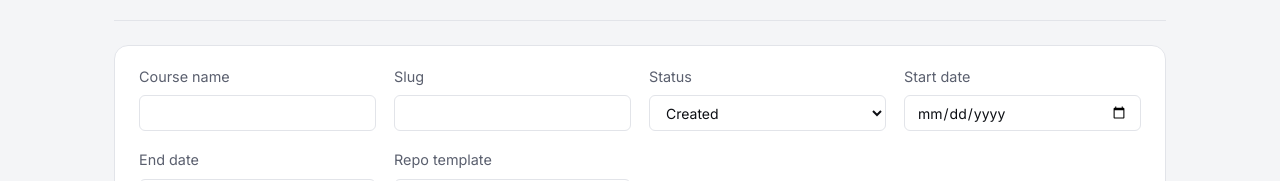
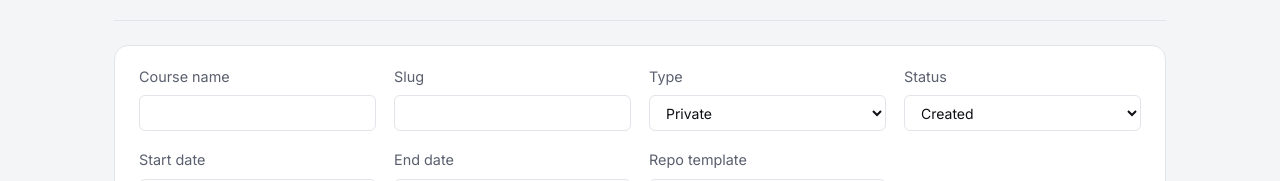
Before and after one commit to fsctask-dev/fcstask-frontend, a React app: page /course/create in a window 1280 px wide. Shown: the part 171-352 px from the top of the page. Built offline with nearby package versions, Linux system fonts and the light colour scheme; no server answers; the HTML template or start-up script is replaced by a standard one.

Commit message:
checking

```diff
--- a/src/api/endpoints.ts
+++ b/src/api/endpoints.ts
@@ -61,6 +61,7 @@ export interface CourseDTO {
   name: string
   slug: string
   status: string
+  type: string
   start_date: string
   end_date: string
   repo_template: string
@@ -73,6 +74,10 @@ export async function getCourses(status?: string): Promise<CourseDTO[]> {
   return api.get<CourseDTO[]>(`/api/courses${query}`)
 }
 
+export async function getPublicCourses(): Promise<CourseDTO[]> {
+  return api.get<CourseDTO[]>('/api/courses/public')
+}
+
 export async function getCourse(courseId: string): Promise<CourseDTO> {
   return api.get<CourseDTO>(`/api/courses/${courseId}`)
 }
@@ -80,6 +85,7 @@ export async function getCourse(courseId: string): Promise<CourseDTO> {
 export async function createCourse(req: {
   name: string
   slug: string
+  type: string
   status: string
   startDate: string
   endDate: string
@@ -94,6 +100,7 @@ export async function updateCourse(
   req: Partial<{
     name: string
     status: string
+    type: string
     startDate: string
     endDate: string
     repoTemplate: string
@@ -209,8 +216,9 @@ export function courseDTOToModel(dto: CourseDTO): Course {
     id: dto.id,
     name: dto.name,
     status: dto.status as Course['status'],
+    type: dto.type as 'public' | 'private',
     url: dto.url,
-    isFinished: dto.status === 'finished',
+  isFinished: dto.status === 'finished',
   }
 }
 
--- a/src/components/CourseForm.tsx
+++ b/src/components/CourseForm.tsx
@@ -33,6 +33,17 @@ export function CourseForm({ form, onChange, submitLabel, onSubmit, loading, onC
           onChange={(event) => onChange('slug', event.target.value)}
           readOnly={isEdit}
         />
+      </label>
+      <label>
+        Type
+        <select
+          className="input"
+          value={form.type}
+          onChange={(event) => onChange('type', event.target.value as 'public' | 'private')}
+        >
+          <option value="private">Private</option>
+          <option value="public">Public</option>
+        </select>
       </label>
       <label>
         Status
--- a/src/layouts/MainLayout.tsx
+++ b/src/layouts/MainLayout.tsx
@@ -2,8 +2,7 @@ import { useEffect, useState } from 'react'
 import { Link, NavLink, Outlet, useLocation, useNavigate } from 'react-router-dom'
 import { useAuth } from '../context/AuthContext'
 import { useTheme } from '../hooks/useTheme'
-import { getCourses, getCourse, createHomework, courseDTOToModel, signOut } from '../api/endpoints'
-import { ApiError } from '../api/client'
+import { getCourses, getCourse, courseDTOToModel, signOut } from '../api/endpoints'
 import type { Course } from '../models/types'
 import './MainLayout.css'
 
@@ -37,11 +36,7 @@ export function MainLayout() {
   useEffect(() => {
     if (!isCourseRoute || !courseSlug) { setIsCourseAdmin(false); return }
     getCourse(courseSlug)
-      .then((c) => createHomework(c.id, {}).then(() => setIsCourseAdmin(true)).catch((e) => {
-        // 400 = has permission but invalid data → admin
-        // 403 = no permission → student
-        setIsCourseAdmin(e instanceof ApiError && e.status === 400)
-      }))
+      .then(() => setIsCourseAdmin(true))
       .catch(() => setIsCourseAdmin(false))
   }, [isCourseRoute, courseSlug])
 
--- a/src/mock/data.ts
+++ b/src/mock/data.ts
@@ -20,36 +20,42 @@ export const courses: Course[] = [
     id: 'algorithms',
     name: 'Algorithms 101',
     status: 'in_progress',
+    type: 'public',
     url: '/course/algorithms',
   },
   {
     id: 'mlops',
     name: 'MLOps Studio',
     status: 'all_tasks_issued',
+    type: 'public',
     url: '/course/mlops',
   },
   {
     id: 'rust',
     name: 'Rust Core',
     status: 'created',
+    type: 'private',
     url: '/course/rust',
   },
   {
     id: 'golang',
     name: 'Go Lab',
     status: 'finished',
+    type: 'public',
     url: '/course/golang',
   },
   {
     id: 'advanced-cpp',
     name: 'Advanced C++',
     status: 'in_progress',
+    type: 'private',
     url: '/course/advanced-cpp',
   },
   {
     id: 'advanced-python',
     name: 'Advanced Python',
     status: 'created',
+    type: 'private',
     url: '/course/advanced-python',
   },
 ]
--- a/src/models/types.ts
+++ b/src/models/types.ts
@@ -8,6 +8,7 @@ export interface Course {
   id: string
   name: string
   status: CourseStatus
+  type: 'public' | 'private'
   url: string
   isFinished?: boolean
 }
--- a/src/pages/AdminHomeworkDetailPage.tsx
+++ b/src/pages/AdminHomeworkDetailPage.tsx
@@ -4,7 +4,7 @@ import { useAdminHomeworkDetailVM } from '../viewmodels/useAdminHomeworkDetailVM
 import './Pages.css'
 
 export function AdminHomeworkDetailPage() {
-  const { courseId, hwId, homework, tasks, loading, saving, error, save, togglePublishHw, addTask, togglePublishTask, removeTask } =
+  const { courseId, homework, tasks, loading, saving, error, save, togglePublishHw, addTask, togglePublishTask, removeTask } =
     useAdminHomeworkDetailVM()
   const [editTitle, setEditTitle] = useState('')
   const [editDesc, setEditDesc] = useState('')
--- a/src/pages/AdminHomeworkPage.tsx
+++ b/src/pages/AdminHomeworkPage.tsx
@@ -1,5 +1,5 @@
 import { useState } from 'react'
-import { Link, useNavigate } from 'react-router-dom'
+import { Link } from 'react-router-dom'
 import { useAdminHomeworkVM } from '../viewmodels/useAdminHomeworkVM'
 import './Pages.css'
 
@@ -9,7 +9,6 @@ export function AdminHomeworkPage() {
   const [newStartDate, setNewStartDate] = useState('')
   const [newEndDate, setNewEndDate] = useState('')
   const [showCreate, setShowCreate] = useState(false)
-  const navigate = useNavigate()
 
   const handleCreate = async () => {
     if (!newTitle.trim()) return
@@ -31,9 +30,6 @@ export function AdminHomeworkPage() {
           <p className="subtle">Manage homework assignments for this course.</p>
         </div>
         <div className="header-actions">
-          <button className="btn btn-ghost" type="button" onClick={() => navigate(`/course/${courseId}`)}>
-            ← Back to course
-          </button>
           <button className="btn" type="button" onClick={() => setShowCreate((v) => !v)}>
             + New homework
           </button>
--- a/src/pages/EditCoursePage.tsx
+++ b/src/pages/EditCoursePage.tsx
@@ -6,7 +6,7 @@ import './Pages.css'
 
 export function EditCoursePage() {
   const { courseId } = useParams<{ courseId: string }>()
-  const { form, updateField, submit, loading, loadCourse, hasChanges, resetForm } = useCourseFormVM('edit')
+  const { form, updateField, submit, loading, error, loadCourse, hasChanges, resetForm } = useCourseFormVM('edit')
   const navigate = useNavigate()
   const handleCancel = () => {
     if (hasChanges) {
@@ -22,6 +22,8 @@ export function EditCoursePage() {
     }
   }, [courseId, loadCourse])
 
+  if (loading) return <div className="page-grid"><p className="subtle">Loading course…</p></div>
+
   return (
     <section className="page-grid">
       <div className="page-header">
@@ -32,6 +34,8 @@ export function EditCoursePage() {
         </div>
       </div>
 
+      {error && <p className="error-msg">{error}</p>}
+
       <div className="panel">
         <CourseForm form={form} onChange={updateField} submitLabel="Save changes" onSubmit={submit} loading={loading} onCancel={handleCancel} isEdit />
       </div>
--- a/src/viewmodels/useCourseFormVM.ts
+++ b/src/viewmodels/useCourseFormVM.ts
@@ -4,6 +4,7 @@ import { createCourse, updateCourse, getCourse } from '../api/endpoints'
 export interface CourseFormState {
   name: string
   slug: string
+  type: 'public' | 'private'
   status: 'created' | 'hidden' | 'in_progress' | 'finished'
   startDate: string
   endDate: string
@@ -15,6 +16,7 @@ export function useCourseFormVM(mode: 'create' | 'edit') {
   const [form, setForm] = useState<CourseFormState>({
     name: '',
     slug: '',
+    type: 'private',
     status: 'created',
     startDate: '',
     endDate: '',
@@ -39,6 +41,7 @@ export function useCourseFormVM(mode: 'create' | 'edit') {
         const result = await createCourse({
           name: form.name,
           slug: form.slug,
+          type: form.type,
           status: form.status,
           startDate: form.startDate,
           endDate: form.endDate,
@@ -54,6 +57,7 @@ export function useCourseFormVM(mode: 'create' | 'edit') {
         }
         await updateCourse(courseId, {
           name: form.name,
+          type: form.type,
           status: form.status,
           startDate: form.startDate,
           endDate: form.endDate,
@@ -77,6 +81,7 @@ export function useCourseFormVM(mode: 'create' | 'edit') {
       const courseData: CourseFormState = {
         name: course.name,
         slug: course.slug || '',
+        type: (course.type as 'public' | 'private') || 'private',
         status: (course.status as CourseFormState['status']) || 'created',
         startDate: course.start_date ? course.start_date.split('T')[0] : '',
         endDate: course.end_date ? course.end_date.split('T')[0] : '',
--- a/src/viewmodels/useCoursesVM.ts
+++ b/src/viewmodels/useCoursesVM.ts
@@ -1,5 +1,5 @@
 import { useEffect, useMemo, useState, useCallback } from 'react'
-import { getCourses, getCourse, joinCourse, courseDTOToModel } from '../api/endpoints'
+import { getCourses, getPublicCourses, getCourse, joinCourse, courseDTOToModel } from '../api/endpoints'
 import type { Course } from '../models/types'
 
 export interface CoursesVM {
@@ -15,7 +15,7 @@ export interface CoursesVM {
   joinBySlug: (slug: string, code?: string) => Promise<void>
 }
 
-export function useCoursesVM(): CoursesVM {
+export function useCoursesVM(isAuthenticated: boolean): CoursesVM {
   const [courses, setCourses] = useState<Course[]>([])
   const [loading, setLoading] = useState(true)
   const [error, setError] = useState<string | null>(null)
@@ -26,11 +26,12 @@ export function useCoursesVM(): CoursesVM {
 
   const fetchCourses = useCallback(() => {
     setLoading(true)
-    getCourses()
+    const fetch = isAuthenticated ? getCourses() : getPublicCourses()
+    fetch
       .then((dtos) => setCourses((dtos ?? []).map(courseDTOToModel)))
       .catch((e) => setError(e.message))
       .finally(() => setLoading(false))
-  }, [])
+  }, [isAuthenticated])
 
   useEffect(() => {
     fetchCourses()
@@ -56,7 +57,7 @@ export function useCoursesVM(): CoursesVM {
     try {
       const course = await getCourse(slug)
       try {
-        await joinCourse(course.id, code)
+        await joinCourse(course.id, course.type === 'public' ? undefined : code)
         fetchCourses()
       } catch (joinErr: unknown) {
         const msg = joinErr instanceof Error ? joinErr.message : ''
```
Also changed, not shown: src/pages/CoursesPage.tsx (+7 -10 lines).
